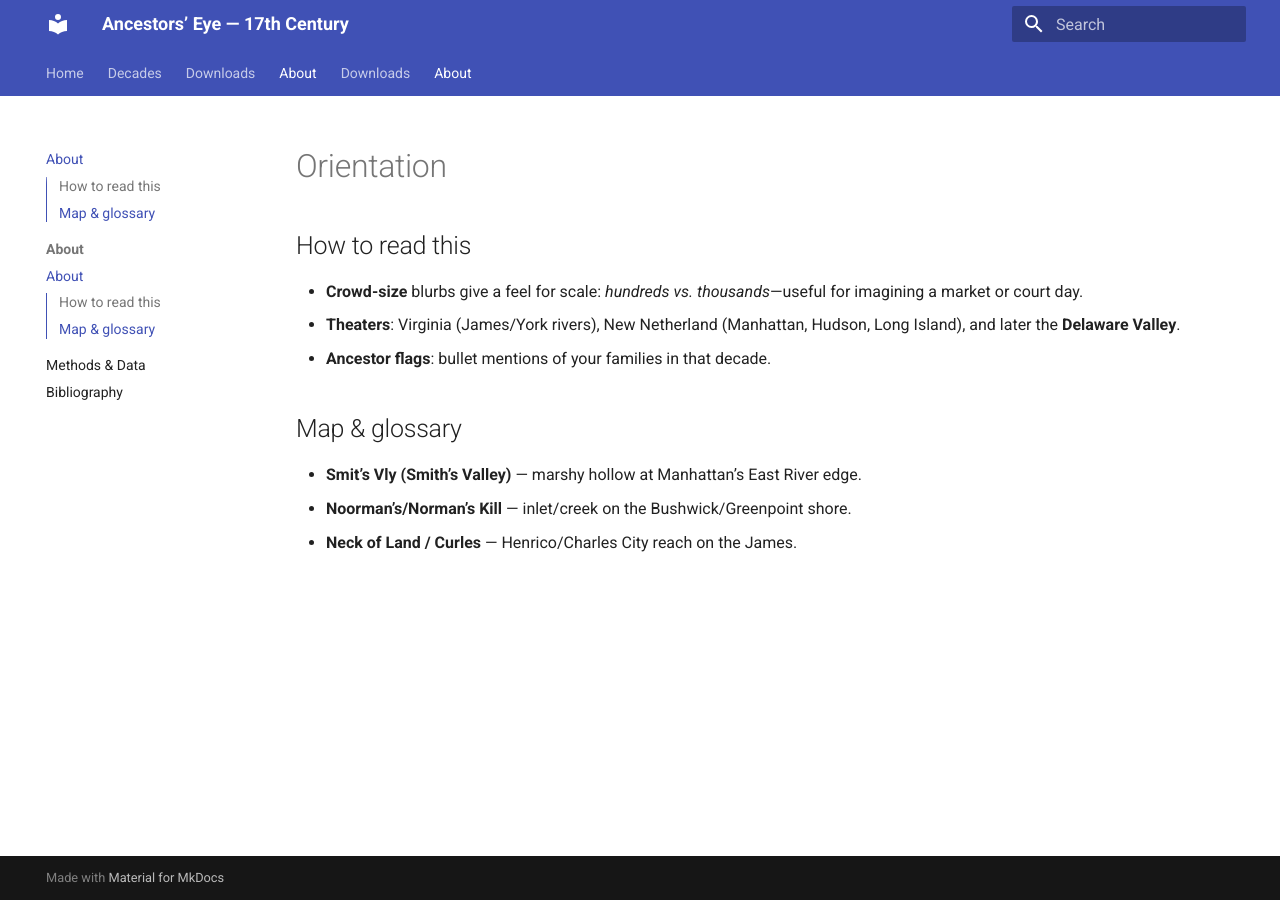
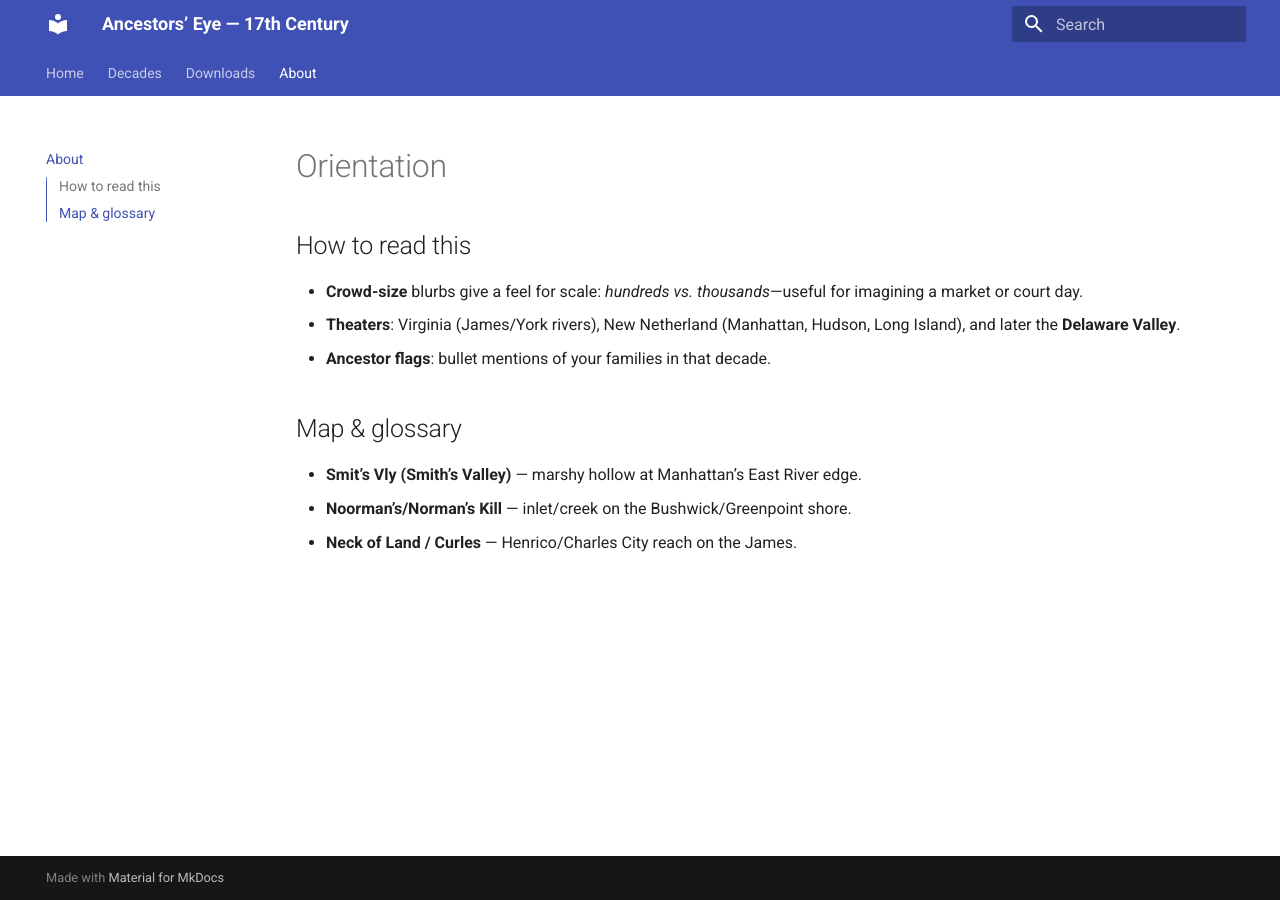
Before and after one commit to BillWorstell/WorstellWitnessWaybackMachine, an MkDocs documentation site: the page built from docs/overview.md, in a window 1280 px wide. Built offline with MkDocs 1.6.1 and Material for MkDocs 9.7.7, drawn with Linux system fonts in a browser that asks for light colours; some of the changed lines change nothing that is shown.

Commit message:
Update mkdocs.yml

```diff
--- a/mkdocs.yml
+++ b/mkdocs.yml
@@ -38,15 +38,3 @@ nav:
       - 1610–1620: decades/1610-1620/1610-1620.md
   - Downloads: downloads/index.md
   - About: overview.md
-
-  - Downloads:
-      # 1610–1620 block
-      - 1610–1620:
-          - Decade Module Overview: "downloads/decades/1610-1620/1610-1620%20Decade%20Module%20Overview.pdf"
-          - Ancestral Lives: "downloads/decades/1610-1620/1610-1620%20Ancestral%20Lives.pdf"
-          - New and Old Country Narratives: "downloads/decades/1610-1620/1610-1620%20New%20and%20Old%20Country%20Narratives.pdf"
-
-  - About:
-      - Overview: overview.md
-      - Methods & Data: methods-data.md
-      - Bibliography: bibliography.md
```
